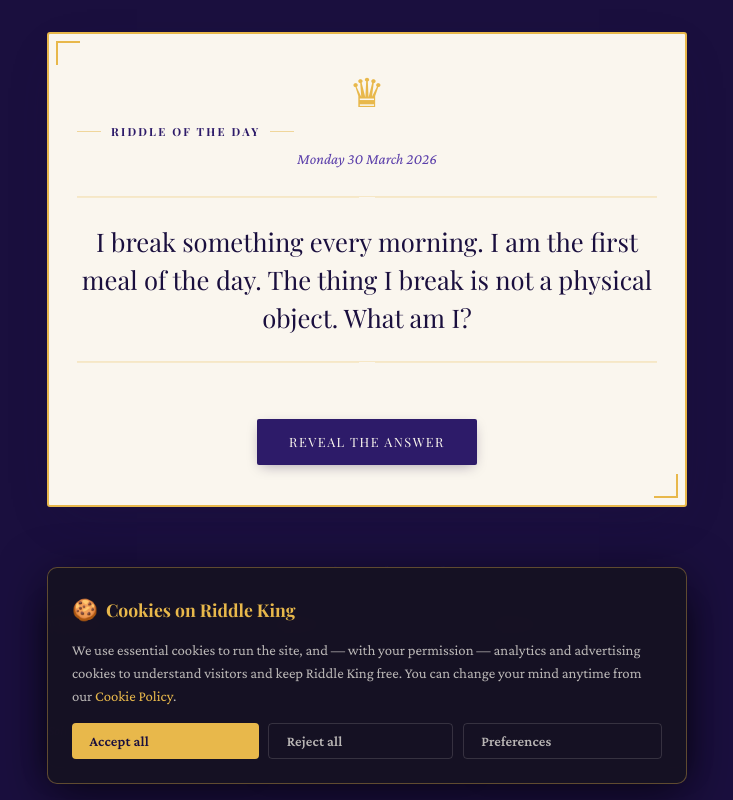
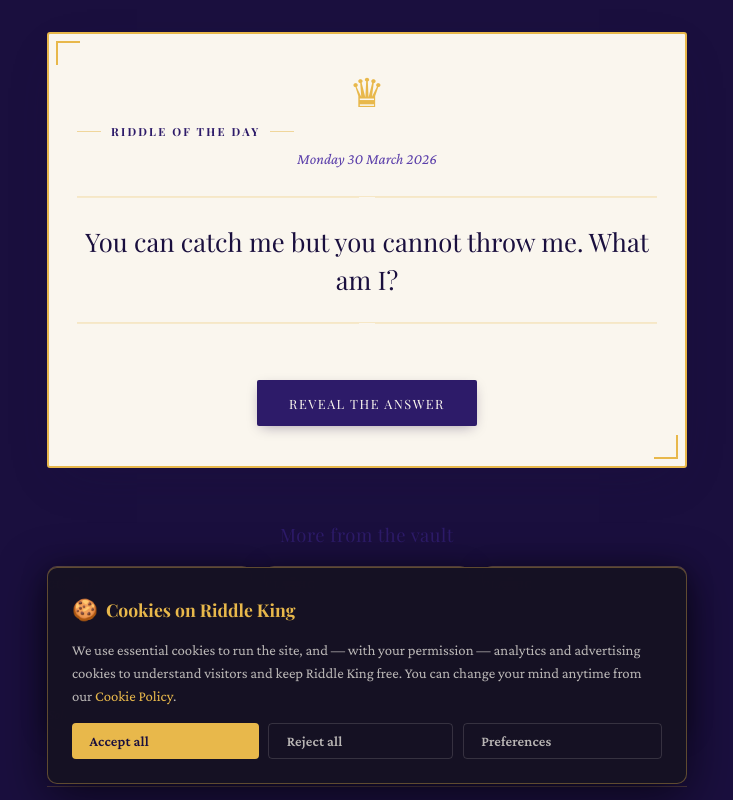
Before and after one commit to playhousegames/riddleking, a Next.js app: page /today in a window 1280 px wide. Shown: the top 800 px of the page, without its empty margins (273-1006 px from the left). Built offline with nearby package versions, Linux system fonts and the light colour scheme; a web font is replaced by a local one.

Commit message:
Add featured riddle support to /today — feature catch-but-not-throw

```diff
--- a/pages/today.js
+++ b/pages/today.js
@@ -10,9 +10,8 @@ export default function Today() {
   const [dateLabel, setDateLabel] = useState('');
 
   useEffect(() => {
-    // Same deterministic daily logic as the homepage
-    const index = Math.floor(Date.now() / 86400000) % riddles.length;
-    const todays = riddles[index];
+    const featured = riddles.find(r => r.featured);
+    const todays = featured ?? riddles[Math.floor(Date.now() / 86400000) % riddles.length];
     setRiddle(todays);
 
     const sameCategory = riddles
```
Also changed, not shown: data/riddles.js.
